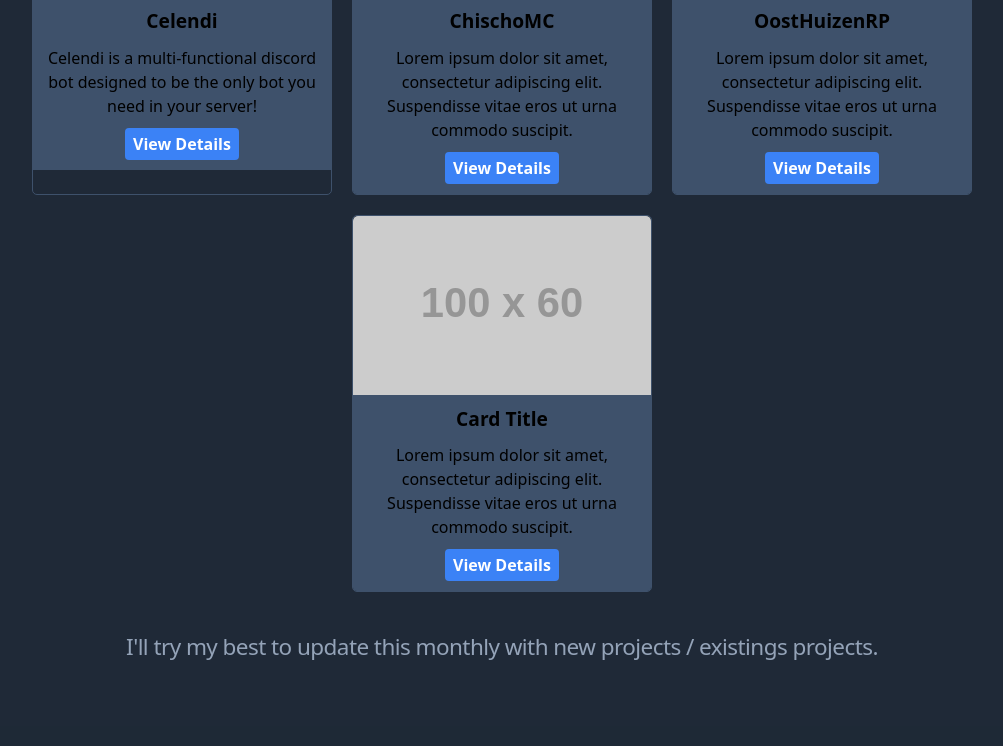
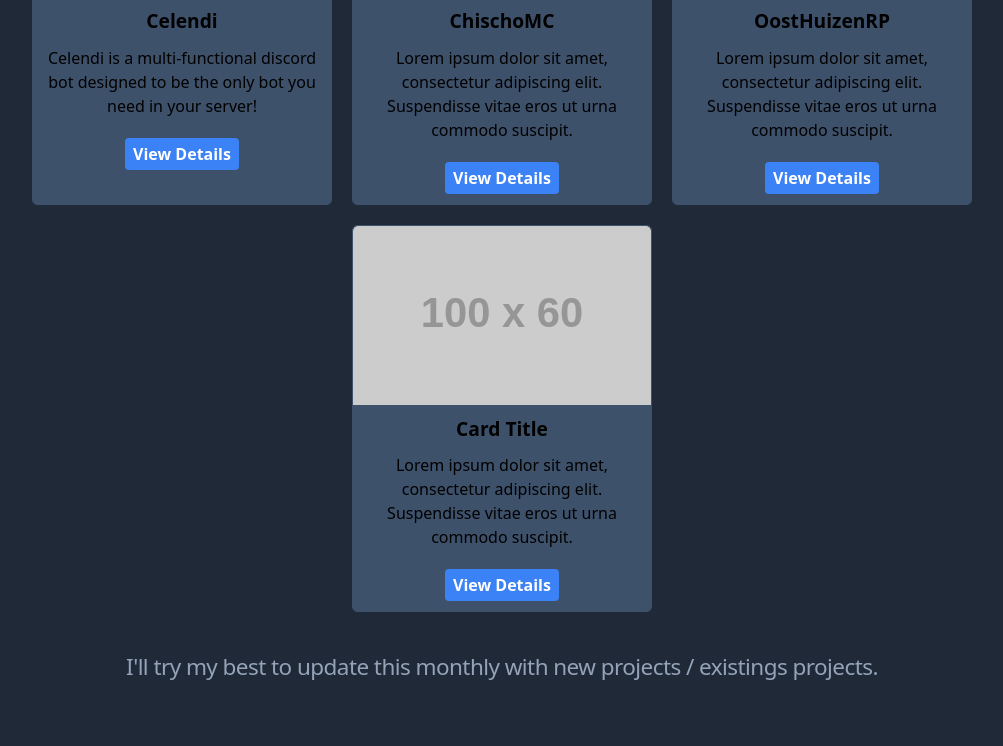
Before and after one commit to Jqstln/portfolio, an Astro site: page /projects in a window 1280 px wide. Shown: the part 283-1029 px from the top of the page, without its empty margins (138-1141 px from the left). Built offline with nearby package versions, Linux system fonts and the light colour scheme; Astro itself is replaced by a stand-in of ours; placeholder pictures from the web are drawn by us.

Commit message:
Update index.css

```diff
--- a/src/style/index.css
+++ b/src/style/index.css
@@ -76,13 +76,17 @@
     height: auto;
     border-top-left-radius: 5px;
     border-top-right-radius: 5px;
-    min-height: 100px; /* set a minimum height */
   }
 
   .card-content {
     background-color: #3e516b;
     padding: 10px;
     text-align: center;
+    height: 100%;
+    box-sizing: border-box;
+    display: flex;
+    flex-direction: column;
+    justify-content: space-between;
   }
 
   .card h2 {
```
Lines whose indentation alone changed are shown as unchanged.
